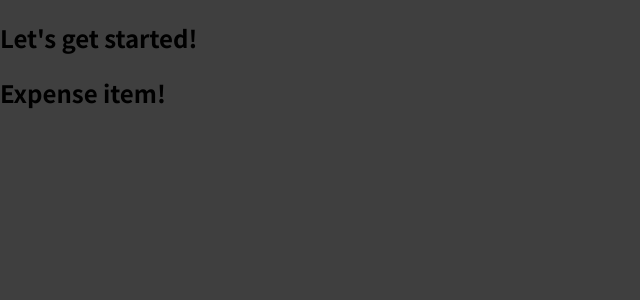
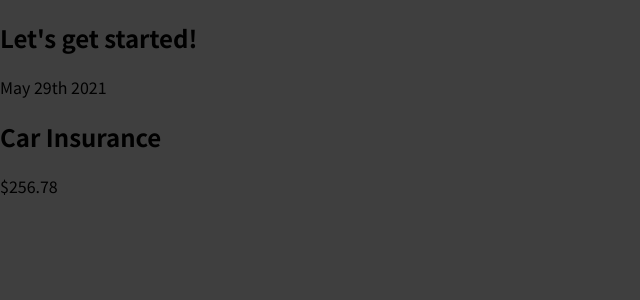
Before and after one commit to Russkazkin/react-complete-guide, a React (Create React App) app: page / in a window 1280 px wide. Shown: the top 300 px of the page, without its empty margins (0-640 px from the left). Built offline with nearby package versions, Linux system fonts and the light colour scheme.

Commit message:
Add some html

```diff
--- a/src/Components/ExpenseItem.jsx
+++ b/src/Components/ExpenseItem.jsx
@@ -1,7 +1,13 @@
 import React from 'react';
 
 const ExpenseItem = () => {
-  return <h2>Expense item!</h2>;
+  return (
+    <>
+      <div>May 29th 2021</div>
+      <h2>Car Insurance</h2>
+      <div>$256.78</div>
+    </>
+  );
 };
 
 export default ExpenseItem;
```
